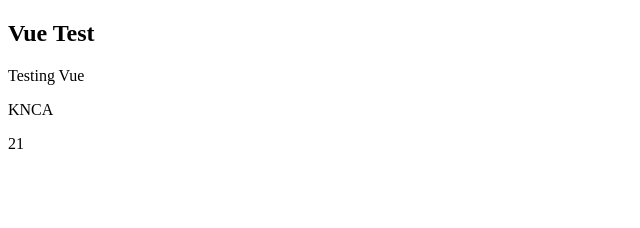
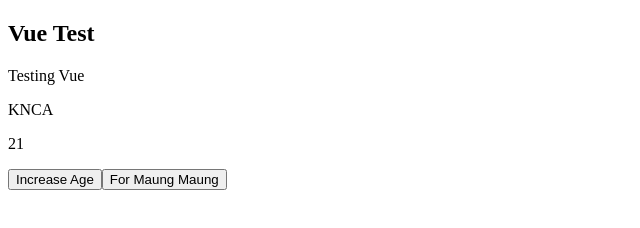
Before and after one commit to KhamNCAg/VUE, a plain HTML site: page index.html in a window 1280 px wide. Shown: the whole page, without its empty margins (0-640 px from the left). Drawn offline with nearby package versions, Linux system fonts and the light colour scheme.

Commit message:
button click

```diff
--- a/index.html
+++ b/index.html
@@ -13,6 +13,8 @@
         <p>{{title}}</p>
         <p>{{author}}</p>
         <p>{{age}}</p>
+        <button v-on:click="age++">Increase Age</button>
+        <button v-on:click="author='Maung Maung'">For Maung Maung</button>
     </div>
     <script src="script.js"></script>
 </body>
```
